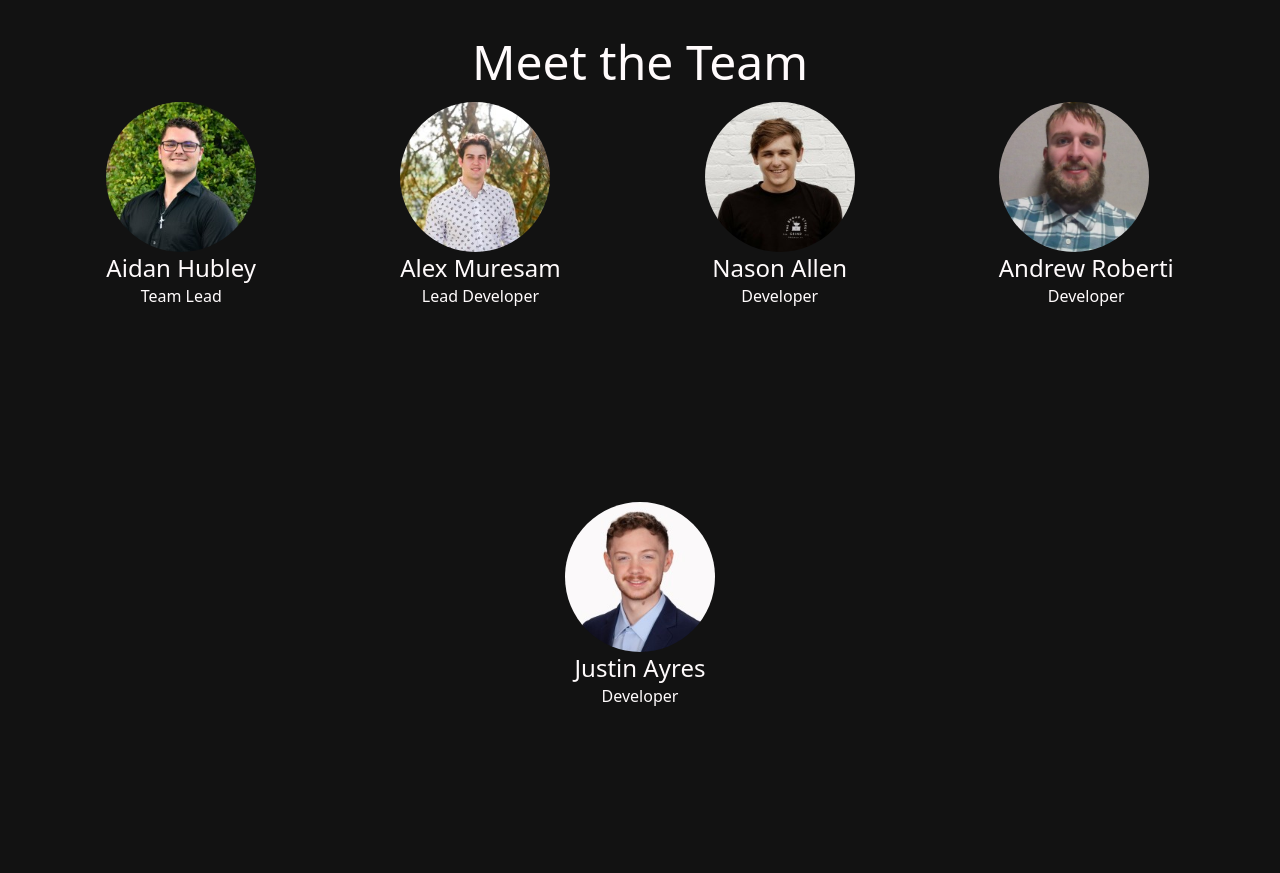
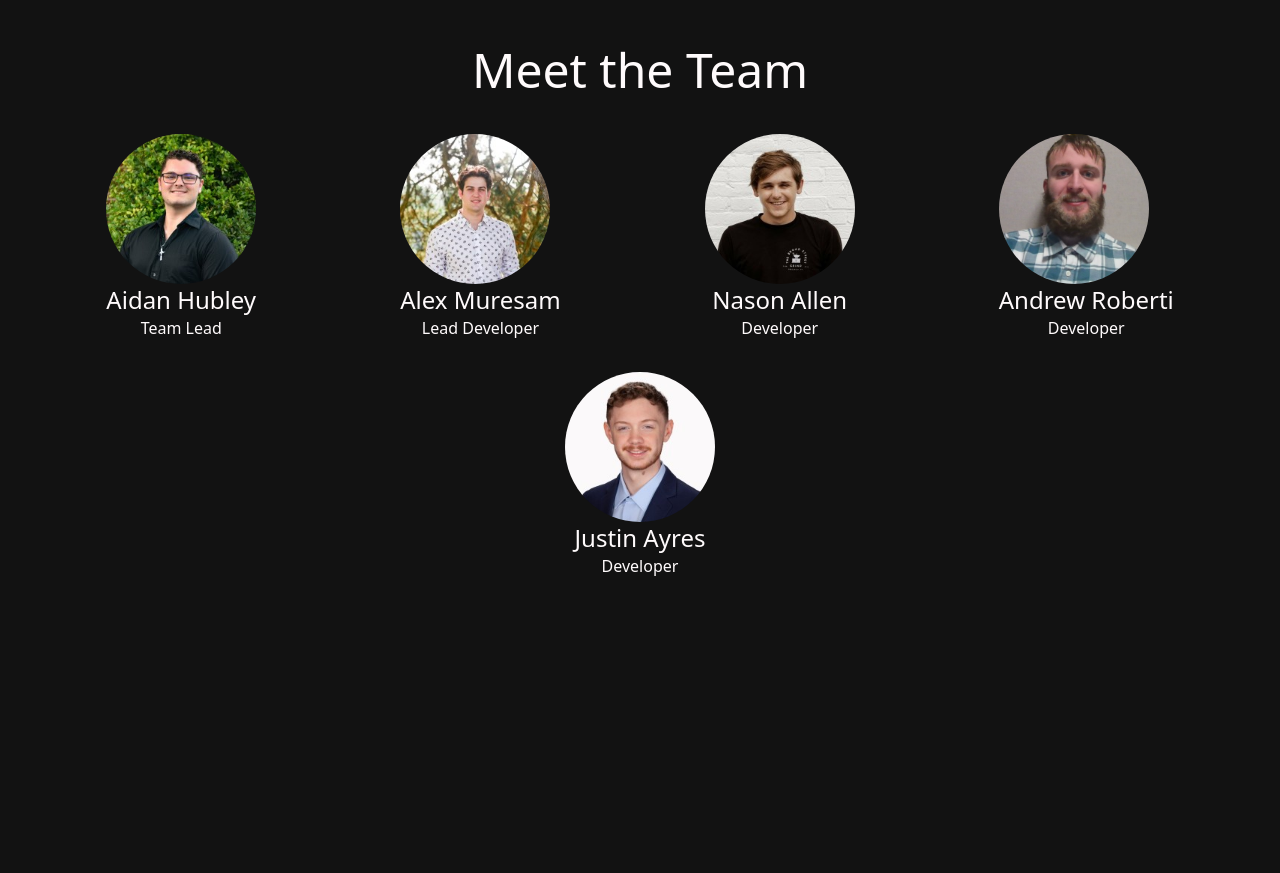
Before and after one commit to PrayerCircle/Prayer-Circle-Site, a website: page index.html in a window 1280 px wide. Shown: the part 1206-2079 px from the top of the page. After the commit the page ends 1824 px from the top, so only its background shows below. Drawn offline with nearby package versions, Linux system fonts and the light colour scheme.

Commit message:
Updating Team section format

```diff
--- a/index.html
+++ b/index.html
@@ -117,9 +117,9 @@
 			</div>
 		</div>
 		<!-- Meet the Team -->
-		<div class="flex flex-col justify-center items-center min-h-screen bg-offblack" id="team">
-			<h1 class="text-5xl pt-10">Meet the Team</h1>
-			<div class="flex flex-wrap justify-center min-h-screen gap-x-36 gap-y-8 py-4">
+		<div class="flex flex-col justify-center items-center bg-offblack py-6" id="team">
+			<h1 class="text-5xl py-6">Meet the Team</h1>
+			<div class="flex flex-wrap justify-center gap-x-36 gap-y-8 py-4">
 				<div class="flex flex-col text-center">
 					<a href="https://www.linkedin.com/in/aidan-hubley-24228322b/" target="_blank">
 						<img class="self-center w-[150px] h-[150px] rounded-full" src="./assets/devs/aidan.jpg" alt="" />
```
Also changed, not shown: dist/output.css.
